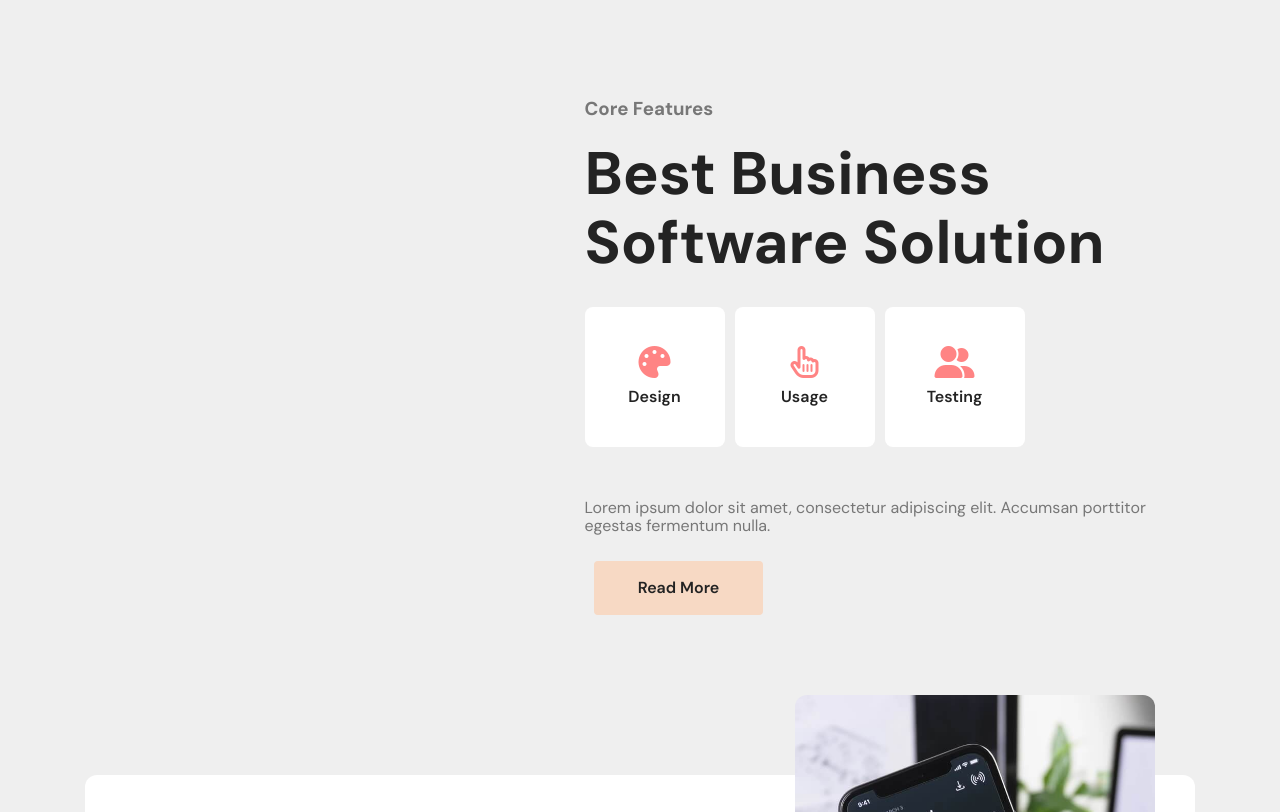
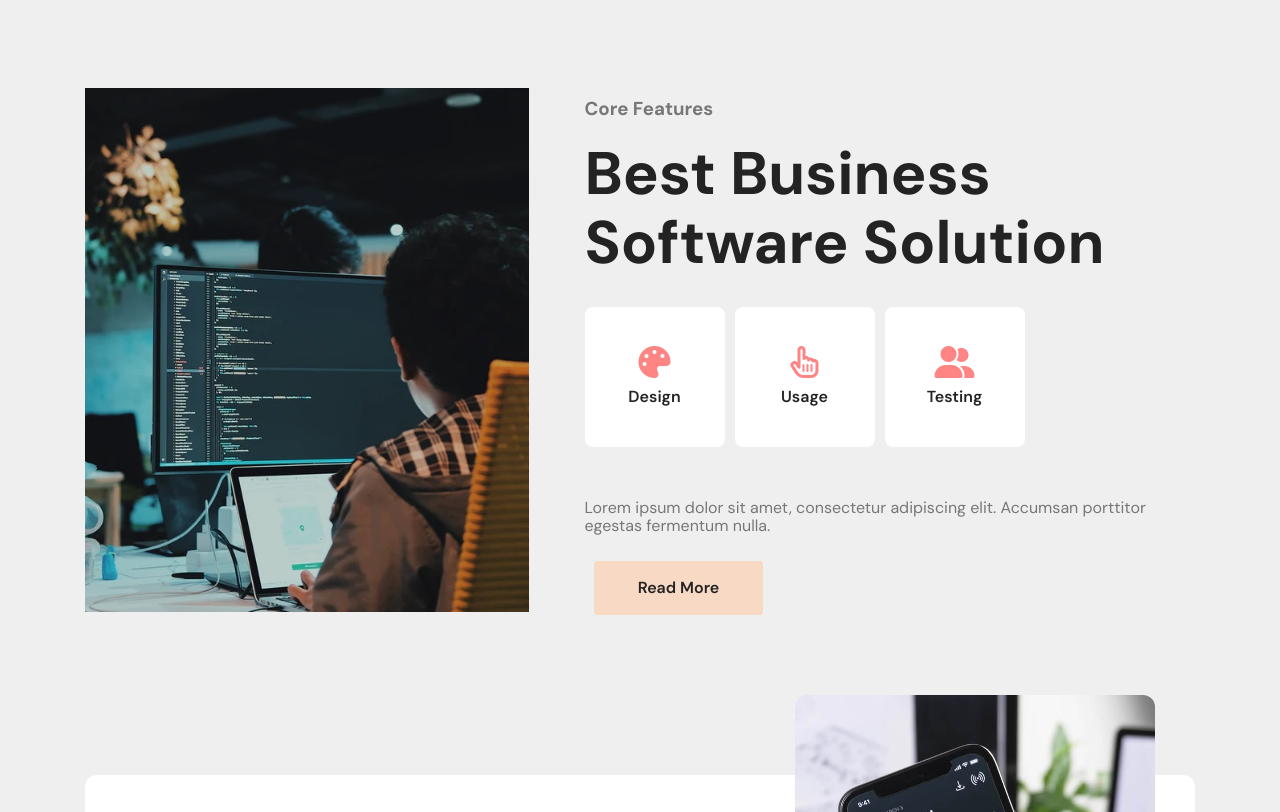
Before and after one commit to Nhatanhhhh/SoftwareM4-Web, a plain HTML site: page index.html in a window 1280 px wide. Shown: the part 603-1415 px from the top of the page. Drawn offline with Linux system fonts and the light colour scheme.

Commit message:
Create new Project Web

```diff
--- a/index.html
+++ b/index.html
@@ -89,7 +89,7 @@
         <div class="container">
             <div class="inner-wrap">
                 <div class="inner-image">
-                    <img src="../nguyen-nhat-anh-project-mini-1/assets/img/features1.jpg" alt="">
+                    <img src="assets/img/features1.jpg" alt="">
                 </div>
                 <div class="inner-content">
                     <h3 class="inner-sub-title">
```
